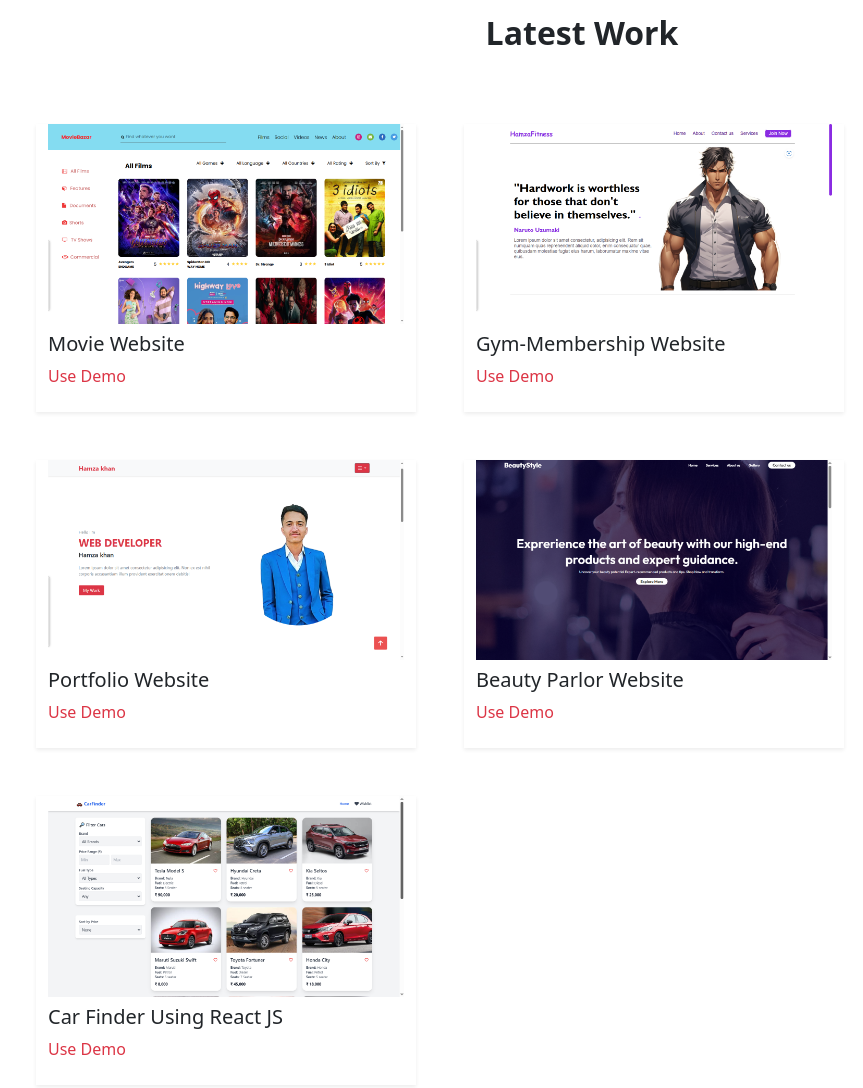
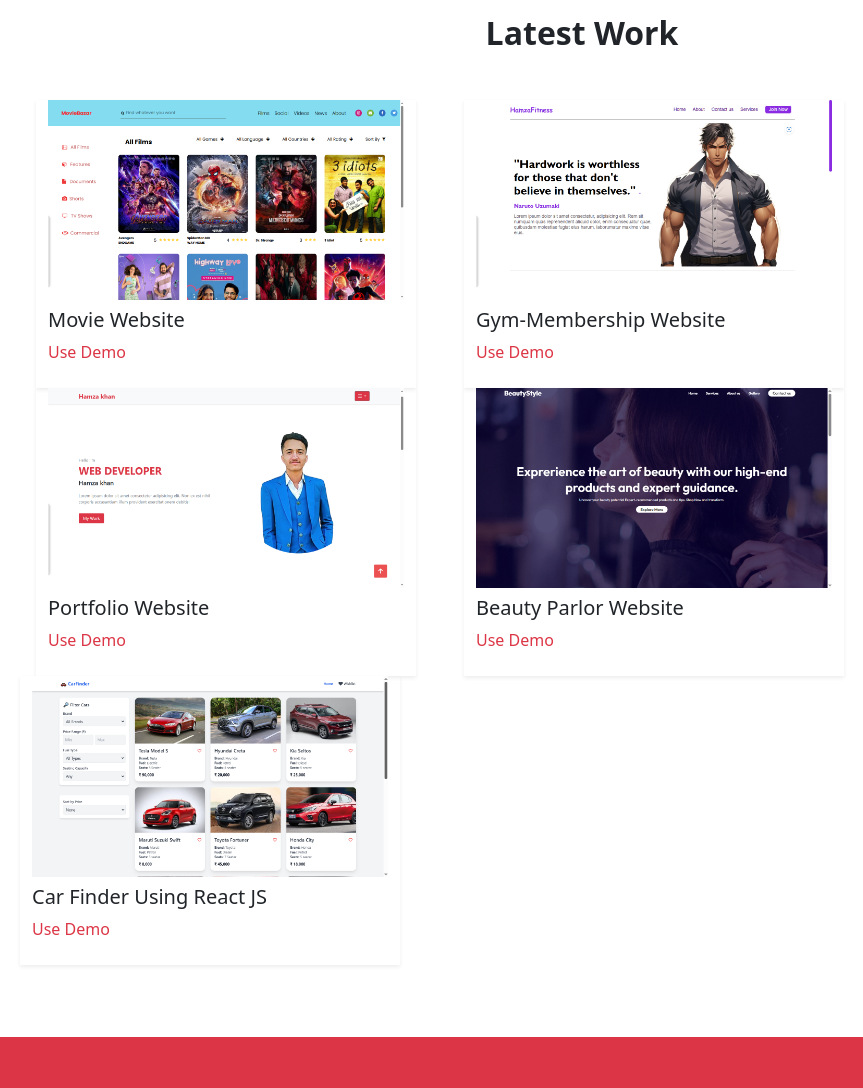
Before and after one commit to Hamja32/Portfolio, a plain HTML site: page index.html in a window 1280 px wide. Shown: the part 1960-3048 px from the top of the page, without its empty margins (58-921 px from the left). Drawn offline with Linux system fonts and the light colour scheme.

Commit message:
Update index.html

```diff
--- a/index.html
+++ b/index.html
@@ -199,35 +199,35 @@
              </div>
         </div>
         <div class="row">
-            <div class="col-md-6 col-lg-4 shadow-sm m-4">
+            <div class="col-md-6 col-lg-4 shadow-sm mx-4">
                 <div class="portfolio-item">
                     <img src="img/Screenshot (36).png" class="w-100 thumbnail">
                     <h3 class="text-capitalize fs-5 my-2">Movie Website</h3>
                     <p class="mb-4"><a href="https://hamja32.github.io/Movie-Website" class="text-danger text-decoration-none">Use Demo</a></p>
                 </div>
             </div>
-            <div class="col-md-6 col-lg-4 shadow-sm m-4">
+            <div class="col-md-6 col-lg-4 shadow-sm mx-4">
                 <div class="portfolio-item">
                     <img src="img/Screenshot (37).png" class="w-100 thumbnail">
                     <h3 class="text-capitalize fs-5 my-2">Gym-Membership Website</h3>
                     <p class="mb-4"><a href="https://hamja32.github.io/Gym-Website" class="text-danger text-decoration-none">Use Demo</a></p>
                 </div>
             </div>
-            <div class="col-md-6 col-lg-4 shadow-sm m-4">
+            <div class="col-md-6 col-lg-4 shadow-sm mx-4">
                 <div class="portfolio-item">
                     <img src="img/Screenshot (35).png" class="w-100 thumbnail">
                     <h3 class="text-capitalize fs-5 my-2">Portfolio Website</h3>
                     <p class="mb-4"><a href="https://hamja32.github.io/Portfolio/" class="text-danger text-decoration-none">Use Demo</a></p>
                 </div>
             </div>
-             <div class="col-md-6 col-lg-4 shadow-sm m-4">
+             <div class="col-md-6 col-lg-4 shadow-sm mx-4">
                 <div class="portfolio-item">
                     <img src="img/beauty.png" class="w-100 thumbnail">
                     <h3 class="text-capitalize fs-5 my-2">Beauty Parlor Website</h3>
                     <p class="mb-4"><a href="https://hamja32.github.io/BeautyStyle/" class="text-danger text-decoration-none">Use Demo</a></p>
                 </div>
             </div>
-             <div class="col-md-6 col-lg-4 shadow-sm  m-4">
+             <div class="col-md-6 col-lg-4 shadow-sm mx-2">
                 <div class="portfolio-item">
                     <img src="img/car-finder.png" class="w-100 thumbnail">
                     <h3 class="text-capitalize fs-5 my-2">Car Finder using React JS</h3>
```
